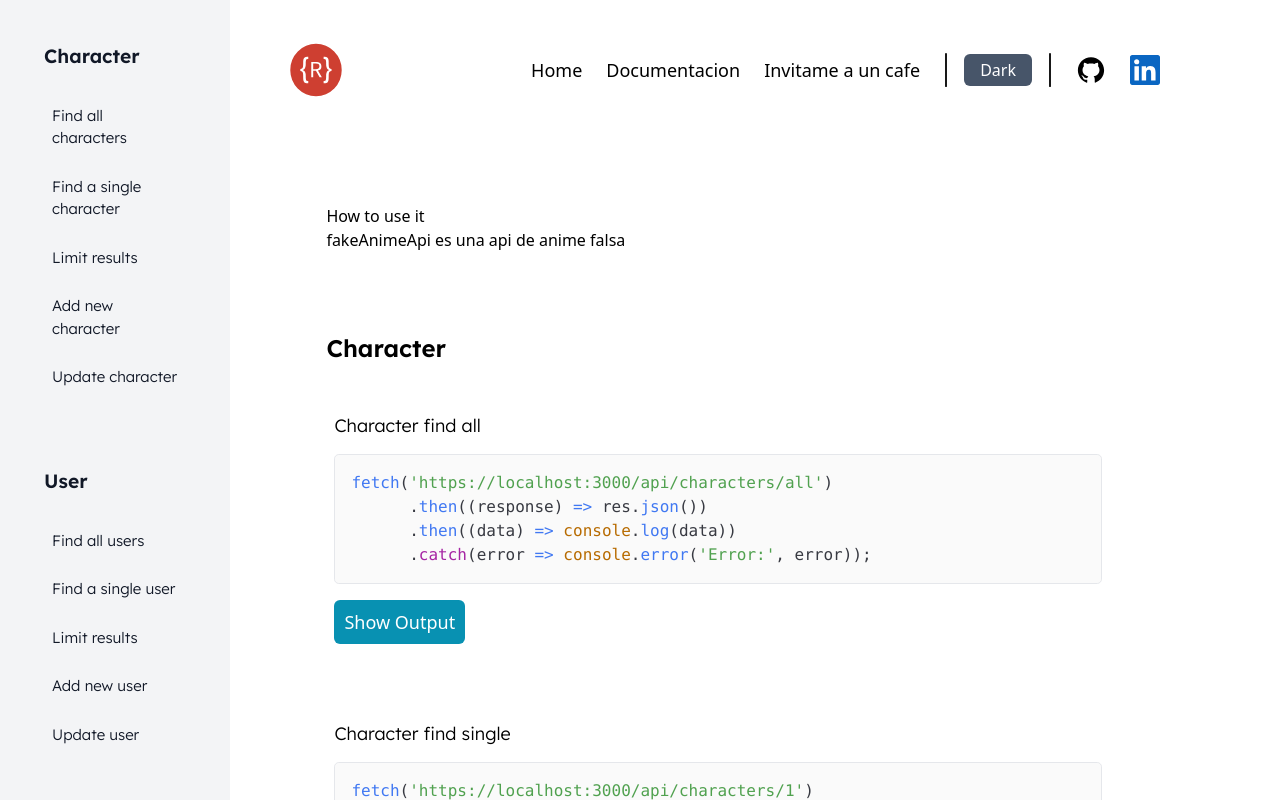
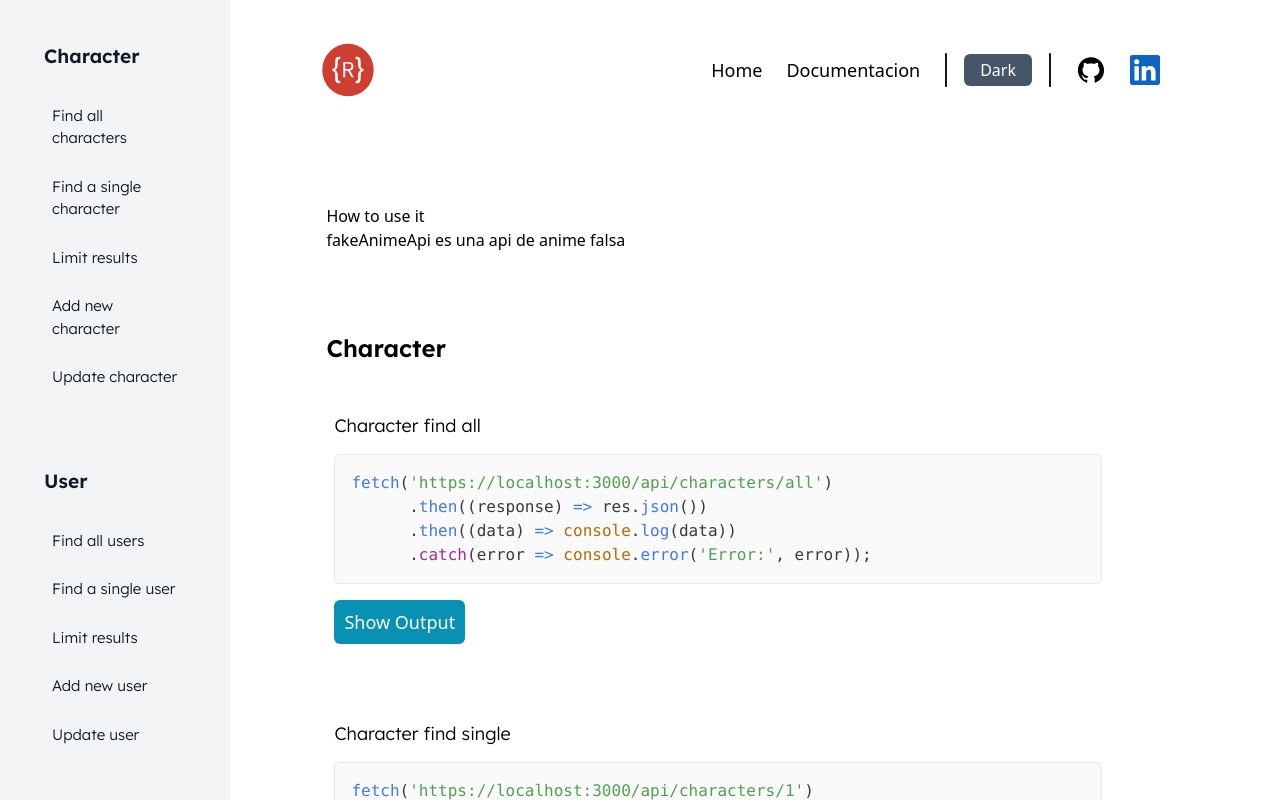
Before and after one commit to M0R4X08/DocumentationApiWarhammer, a React (Vite) app: page / in a window 1280 px wide. Built offline with nearby package versions, Linux system fonts and the light colour scheme.

Commit message:
fix: change position logo and delete buy me coffe

```diff
--- a/src/Components/NavBar/Nav.tsx
+++ b/src/Components/NavBar/Nav.tsx
@@ -23,7 +23,7 @@ const Nav: React.FC<NavProps> = () => {
   return (
     <nav className="p-2 top-0 mt-8">
       <div className="mx-auto flex justify-between items-center">
-        <div id="logo" className="mx-8 sm:mx-8 lg:mx-12">
+        <div id="logo" className="mx-6 sm:mx-20 lg:mx-20">
           <a href="/" className="text-5xl sm:text-6x1 lg:text-6xl  text-red-700">
             <LogoRest />
           </a>
@@ -33,7 +33,6 @@ const Nav: React.FC<NavProps> = () => {
           <div className="hidden sm:flex gap-6 text-lg">
             <a href="/">Home</a>
             <a href="/">Documentacion</a>
-            <a href="/">Invitame a un cafe</a>
           </div>
           <div className="hidden lg:flex items-center h-full ">
             <span className="text-4xl">
```
